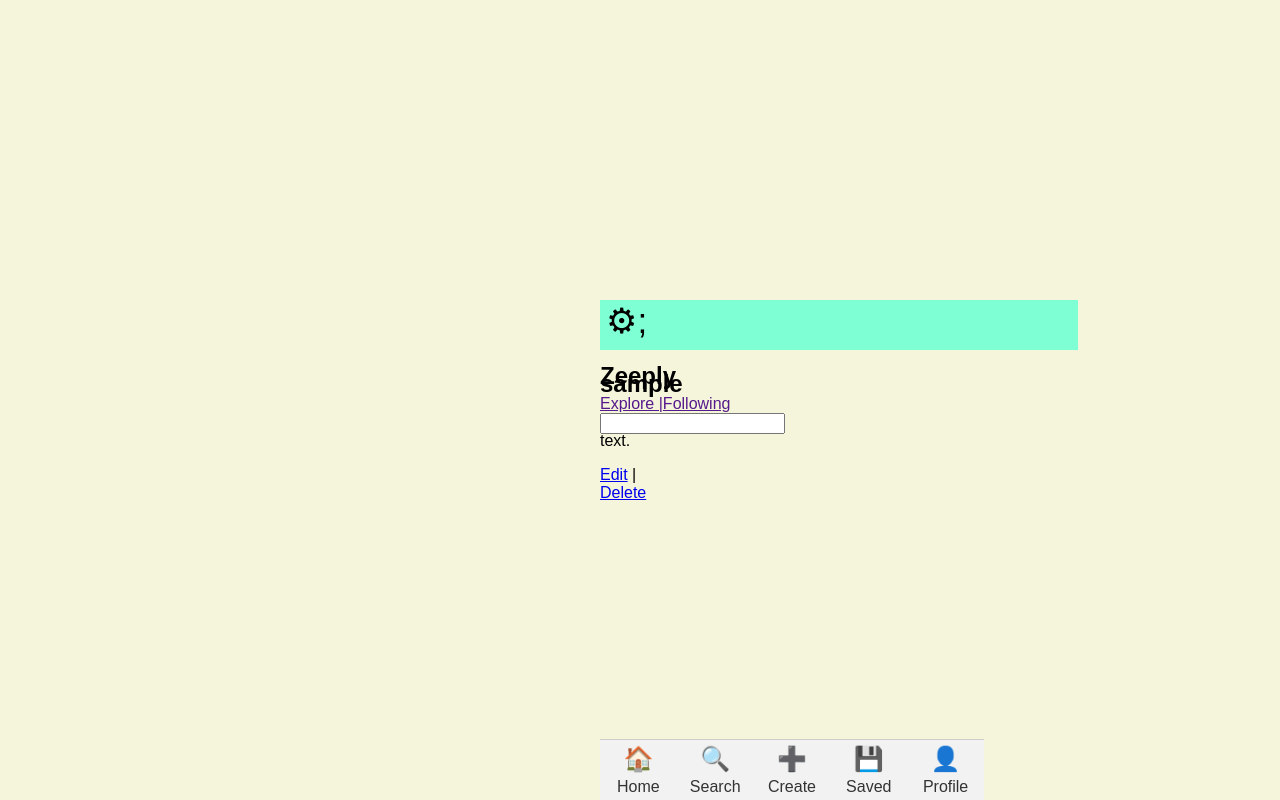
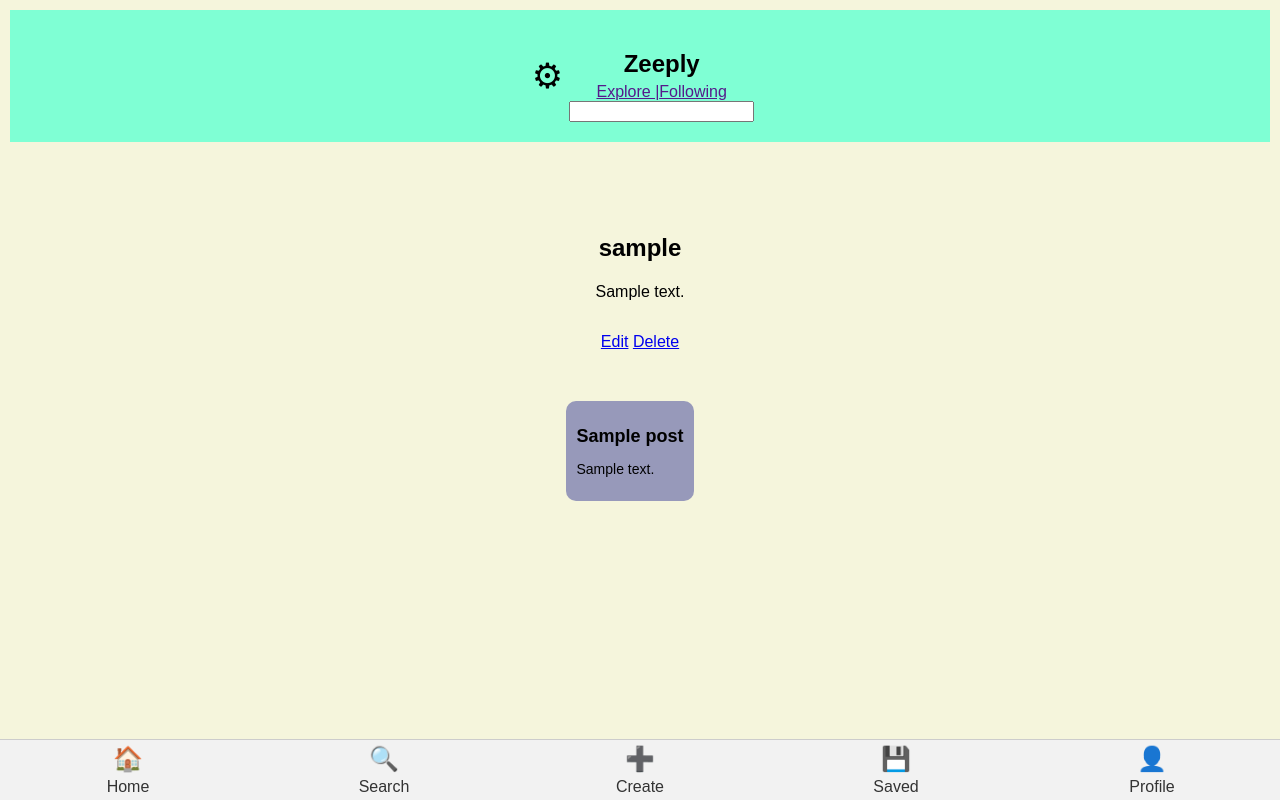
Before and after one commit to elonner/zeeply, a Django app: page /users/1/ in a window 1280 px wide. Run offline with Django 4.2, Linux system fonts and the light colour scheme; a user stored in the database is signed in; tables that the repository leaves empty hold one stand-in row (values such as "Sample post"); parts of the project's set-up code (start-up, migrations or seed data) failed here and were passed over.

Commit message:
template work

```diff
--- a/main_app/static/css/style.css
+++ b/main_app/static/css/style.css
@@ -1,13 +1,11 @@
 /* Basic CSS styling */
 
 body {
-  margin: 300px 600px 0px 600px;
   padding: 0;
   font-family: Arial, sans-serif;
   background-color: beige;
+  margin: 10px /* Add this line to remove default margin */
 }
-
-
 
 /* Styles for the main heading */
 h1 {
@@ -53,14 +51,19 @@ li .description {
 
 header {
   background-color: aquamarine;
-    height: 50px;
-    width: 478px;
+  width: 100%; /* Change the width to 100% for consistency */
+  text-align: center; /* Center align the content within the header */
+  padding: 20px 0; /* Add padding to the top and bottom of the header */
+  display: flex;
+  align-items: center;
+  justify-content: center;
+  margin: 0px;
 }
 
 footer {
   position: fixed;
   bottom: 0;
-  width: 30%;
+  width: 100%; /* Change the width to 100% for consistency */
   background-color: #f2f2f2;
   border-top: 1px solid #ccc;
   display: flex;
@@ -68,6 +71,7 @@ footer {
   align-items: center;
   flex-direction: row; /* Display the navigation items in a row */
   height: 60px;
+  margin: 0px;
 }
 
 footer a {
@@ -158,31 +162,53 @@ h2 {
 #at {
   color: black;
 }
+
 .btn {
   display: block;
   margin: 0 auto;
   margin-top: 20px;
   display: flex;
   align-items: center;
-
   padding: 10px 30px;
   font-size: 24px;
   cursor: pointer;
-
   border-radius: 7px;
   border-bottom-left-radius: 0;
-
   background-color: #ffacac;
   color: #53488d;
-
-
 }
 
 #submitcenter {
   display: flex;
   align-items: center;
   justify-content: center;
+}
 
+#content {
+  height: 50px;
+  width: 100%; /* Change the width to 100% for consistency */
+  margin: 15px;
+}
 
+#bio {
+    display: flex;
+    flex-direction: column;
+    align-items: center;
+    justify-content: center;
+}
+
+/* Media Queries */
+
+@media screen and (max-width: 767px) {
+  /* Adjust the styles for screens with a maximum width of 767px */
+  body,
+  header,
+  footer {
+    width: 100%;
+  }
+
+  #content {
+    width: 100%;
 
   }
+}
--- a/main_app/templates/main_app/user_detail.html
+++ b/main_app/templates/main_app/user_detail.html
@@ -1,10 +1,23 @@
 {% extends 'base.html' %}
 {% block content %}
 
-<h2>{{ user }}</h2>
-<p>{{ profile.bio }}</p>
-<a href="#">Edit</a>
-|
-<a href="#">Delete</a>
+<div id="bio">
+    <h2>{{ user }}</h2>
+    <p>{{ profile.bio }}</p>
+    <div>
+
+    <p><a href="#">Edit</a> <a href="#">Delete</a> </p>
+</div>
+<br>
+<ul>
+    {% for post in post_list %}
+        <li>
+            <h2>{{ post.title }}</h2>
+
+            <p class="description">{{ post.description }}</p>
+        </li>
+    {% endfor %}
+</ul>
+
 
 {% endblock %}
--- a/main_app/views.py
+++ b/main_app/views.py
@@ -79,6 +79,8 @@ class UsersDetail(LoginRequiredMixin, DetailView):
 
     def get_context_data(self, **kwargs):
         context = super().get_context_data(**kwargs)
-        profile = Profile.objects.filter(user=self.request.user.id)[0]
+        profile = Profile.objects.get(user=self.kwargs.get('pk'))
+        post_list = Post.objects.filter(creator=self.kwargs.get('pk'))
         context['profile'] = profile
+        context['post_list'] = post_list
         return context
```
Also changed, not shown: main_app/templates/base.html (+4 -4 lines), main_app/templates/main_app/post_list.html (+6 -4 lines). Lines whose indentation alone changed are shown as unchanged.
